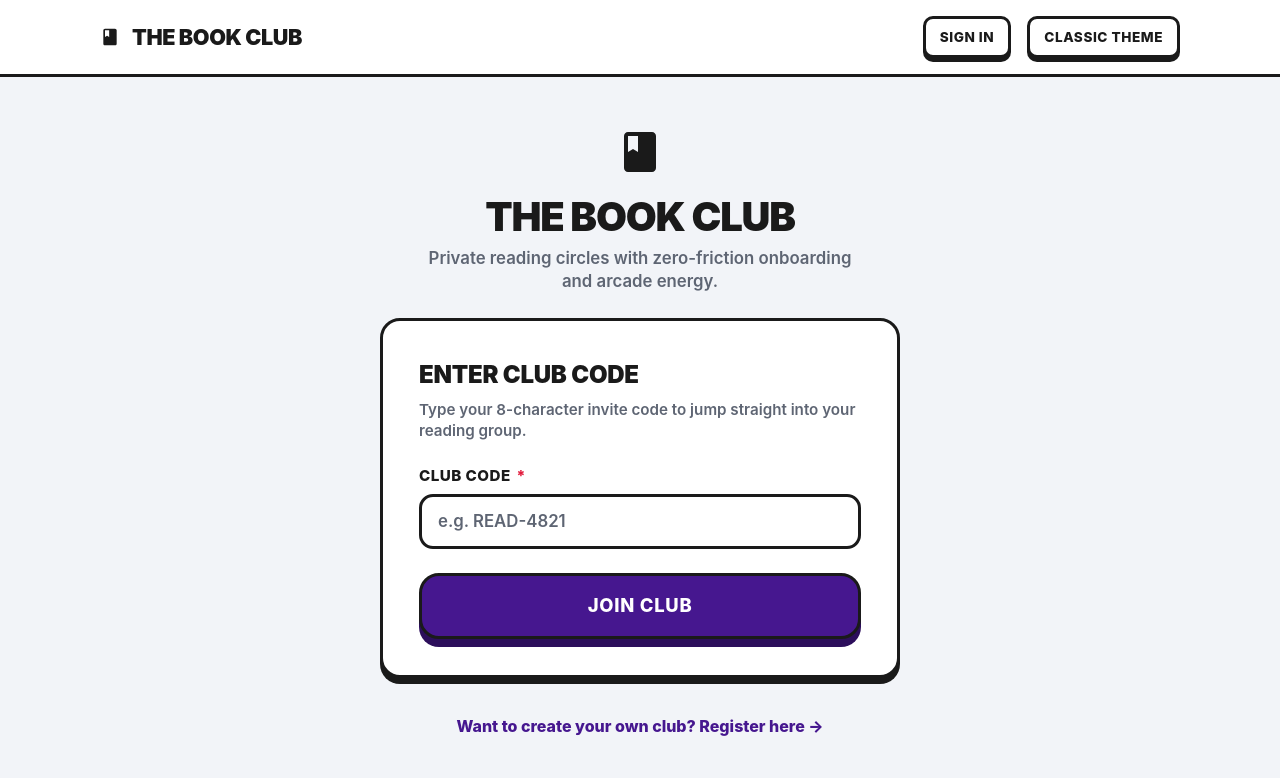
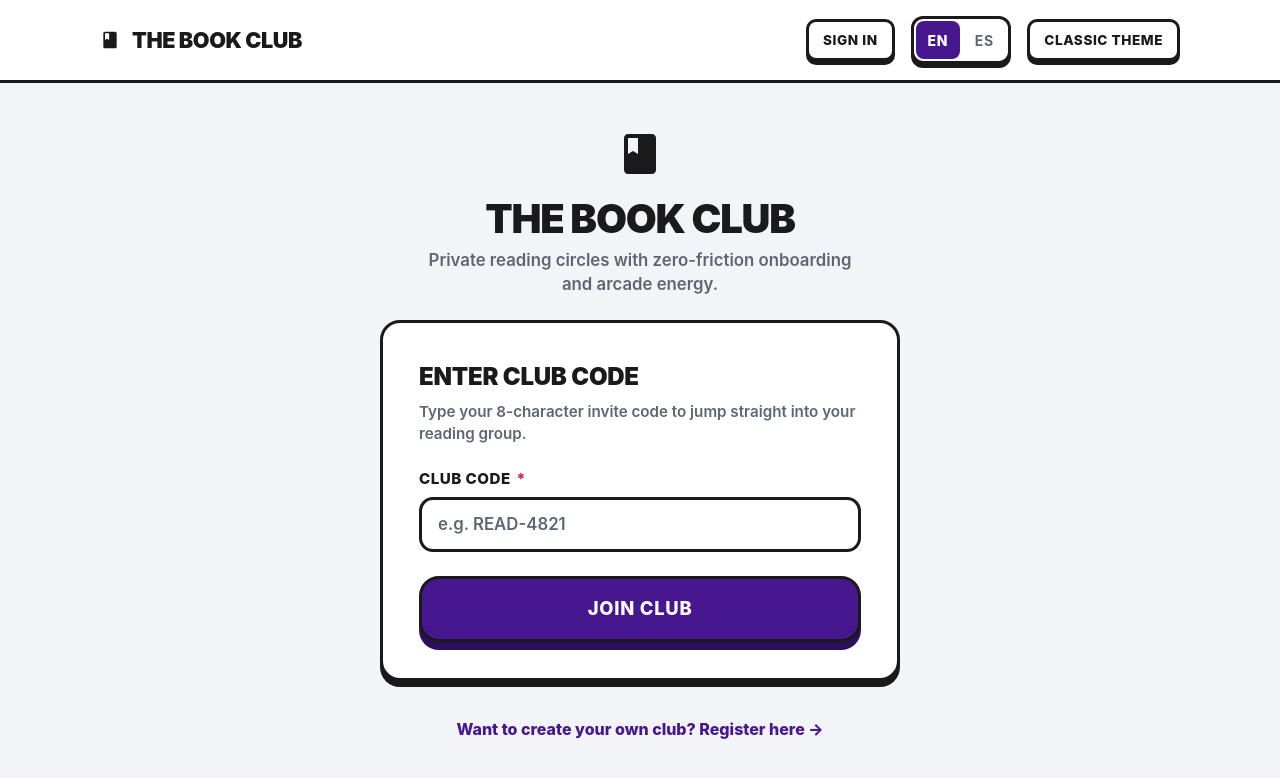
Before and after one commit to openrise-hub/thebooklub, a SvelteKit app: page / in a window 1280 px wide. Shown: the top 778 px of the page. Built offline with nearby package versions, Linux system fonts and the light colour scheme; no server answers.

Commit message:
feat(ui): add tactile language switcher component
Build chunky EN and ES segmented toggle button.

Integrate switcher across all main application navigation headers.

```diff
--- /dev/null
+++ b/src/lib/components/LanguageSwitch.svelte
@@ -0,0 +1,111 @@
+<script lang="ts">
+import {
+	DEFAULT_LOCALE,
+	LOCALE_LABELS,
+	SUPPORTED_LOCALES,
+	type SupportedLocale,
+} from "$lib/constants/i18n";
+import { getLocale, setLocale } from "$lib/i18n";
+import { onMount } from "svelte";
+
+interface Props {
+	class?: string;
+}
+
+const { class: customClass = "" }: Props = $props();
+
+let currentLocale = $state<SupportedLocale>(DEFAULT_LOCALE);
+
+onMount(() => {
+	currentLocale = getLocale();
+});
+
+function handleSelectLocale(locale: SupportedLocale) {
+	if (currentLocale === locale) return;
+	currentLocale = locale;
+	setLocale(locale);
+}
+</script>
+
+<div
+	class="language-switch {customClass}"
+	role="group"
+	aria-label="Language selector"
+>
+	{#each SUPPORTED_LOCALES as locale}
+		{@const isActive = currentLocale === locale}
+		<button
+			type="button"
+			class="locale-btn"
+			class:active={isActive}
+			aria-pressed={isActive}
+			aria-label={`Switch to ${LOCALE_LABELS[locale]}`}
+			onclick={() => handleSelectLocale(locale)}
+		>
+			<span class="locale-code">{locale.toUpperCase()}</span>
+		</button>
+	{/each}
+</div>
+
+<style>
+	.language-switch {
+		display: inline-flex;
+		align-items: center;
+		background: var(--color-surface, #ffffff);
+		border: 3px solid var(--border-color, #1a1a1a);
+		border-radius: 12px;
+		box-shadow: 0 4px 0 var(--border-color, #1a1a1a);
+		padding: 2px;
+		gap: 2px;
+		user-select: none;
+	}
+
+	.locale-btn {
+		display: inline-flex;
+		align-items: center;
+		justify-content: center;
+		min-width: 44px;
+		min-height: 38px;
+		padding: 6px 12px;
+		background: transparent;
+		border: none;
+		border-radius: 8px;
+		font-family: inherit;
+		font-size: 0.875rem;
+		font-weight: 700;
+		color: var(--text-muted, #5e6573);
+		cursor: pointer;
+		transition: transform 0.05s ease, background-color 0.1s ease, color 0.1s ease;
+	}
+
+	.locale-btn:hover:not(.active) {
+		background: var(--color-elevated, #f0e6df);
+		color: var(--text-primary, #1a1a1a);
+	}
+
+	.locale-btn:focus-visible {
+		outline: 3px solid var(--color-primary, #46178f);
+		outline-offset: 2px;
+	}
+
+	.locale-btn.active {
+		background: var(--color-primary, #46178f);
+		color: #ffffff;
+		font-weight: 800;
+	}
+
+	.locale-btn:active {
+		transform: scale(0.95);
+	}
+
+	.locale-code {
+		letter-spacing: 0.05em;
+	}
+
+	@media (max-width: 640px) {
+		.locale-btn {
+			min-height: 44px;
+			padding: 8px 10px;
+		}
+	}
+</style>
--- a/src/routes/+page.svelte
+++ b/src/routes/+page.svelte
@@ -7,6 +7,7 @@ import AuthModal from "$lib/components/AuthModal.svelte";
 import Button from "$lib/components/Button.svelte";
 import Card from "$lib/components/Card.svelte";
 import Input from "$lib/components/Input.svelte";
+import LanguageSwitch from "$lib/components/LanguageSwitch.svelte";
 import ThemeSwitch from "$lib/components/ThemeSwitch.svelte";
 import { ROUTES } from "$lib/constants/routes";
 import type { PageData } from "./$types";
@@ -118,6 +119,7 @@ async function handleAuthSuccess() {
 						Sign In
 					</Button>
 				{/if}
+				<LanguageSwitch />
 				<ThemeSwitch />
 			</div>
 		</div>
--- a/src/routes/club/[id]/+page.svelte
+++ b/src/routes/club/[id]/+page.svelte
@@ -6,6 +6,7 @@ import Avatar from "$lib/components/Avatar.svelte";
 import Button from "$lib/components/Button.svelte";
 import Card from "$lib/components/Card.svelte";
 import DiscussionFeed from "$lib/components/DiscussionFeed.svelte";
+import LanguageSwitch from "$lib/components/LanguageSwitch.svelte";
 import PDFViewer from "$lib/components/PDFViewer.svelte";
 import RaceTrack from "$lib/components/RaceTrack.svelte";
 import ReviewBreakdown from "$lib/components/ReviewBreakdown.svelte";
@@ -174,6 +175,7 @@ onDestroy(() => {
 						<span class="user-name">{data.members[0].username}</span>
 					</div>
 				{/if}
+				<LanguageSwitch />
 				<ThemeSwitch />
 			</div>
 		</div>
--- a/src/routes/club/[id]/history/+page.svelte
+++ b/src/routes/club/[id]/history/+page.svelte
@@ -1,6 +1,7 @@
 <script lang="ts">
 import Button from "$lib/components/Button.svelte";
 import Card from "$lib/components/Card.svelte";
+import LanguageSwitch from "$lib/components/LanguageSwitch.svelte";
 import Modal from "$lib/components/Modal.svelte";
 import ThemeSwitch from "$lib/components/ThemeSwitch.svelte";
 import { CRITERIA_MAX_SCORE, STAR_MAX_RATING } from "$lib/constants/ratings";
@@ -76,6 +77,7 @@ function closeDiscussionsModal() {
 			</div>
 
 			<div class="header-right">
+				<LanguageSwitch />
 				<ThemeSwitch />
 			</div>
 		</div>
--- a/src/routes/club/new/+page.svelte
+++ b/src/routes/club/new/+page.svelte
@@ -4,6 +4,7 @@ import { generateInviteCode } from "$lib/club/generator";
 import Button from "$lib/components/Button.svelte";
 import Card from "$lib/components/Card.svelte";
 import Input from "$lib/components/Input.svelte";
+import LanguageSwitch from "$lib/components/LanguageSwitch.svelte";
 import ThemeSwitch from "$lib/components/ThemeSwitch.svelte";
 import { CADENCE_TYPES, type CadenceType } from "$lib/constants/cadence";
 import { CLUB_NAME_MAX_LENGTH, CLUB_NAME_MIN_LENGTH } from "$lib/constants/club";
@@ -77,7 +78,10 @@ async function handleCreateClub(event: SubmitEvent) {
 				</span>
 				<span class="brand-title">The Book Club</span>
 			</a>
-			<ThemeSwitch />
+			<div class="header-actions">
+				<LanguageSwitch />
+				<ThemeSwitch />
+			</div>
 		</div>
 	</header>
 
@@ -224,6 +228,13 @@ async function handleCreateClub(event: SubmitEvent) {
 		display: flex;
 		align-items: center;
 		justify-content: space-between;
+		gap: 16px;
+	}
+
+	.header-actions {
+		display: flex;
+		align-items: center;
+		gap: 8px;
 	}
 
 	.brand-link {
```
Also changed, not shown: 1 other file (tests, documents, lock files or other folders).
